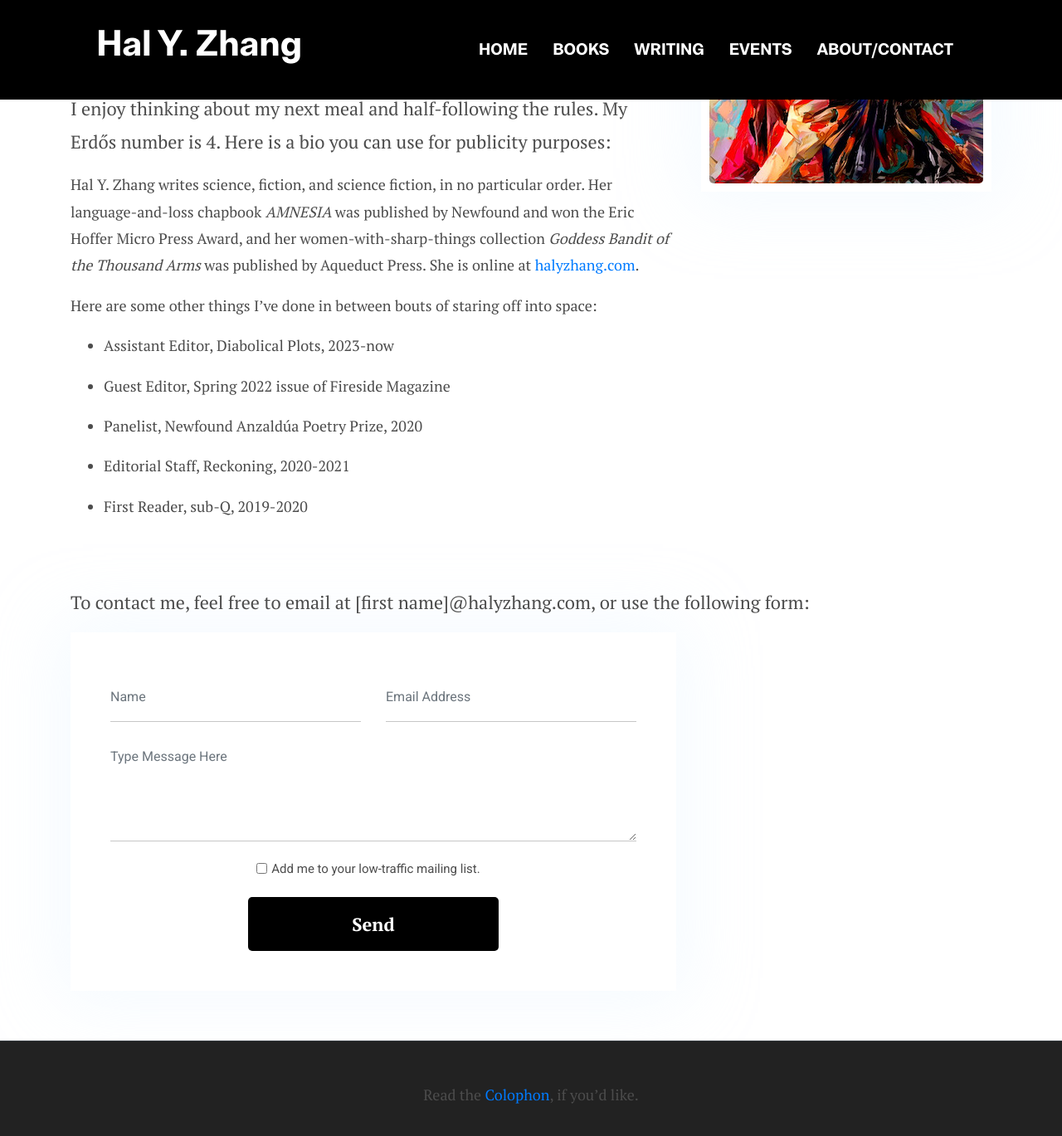
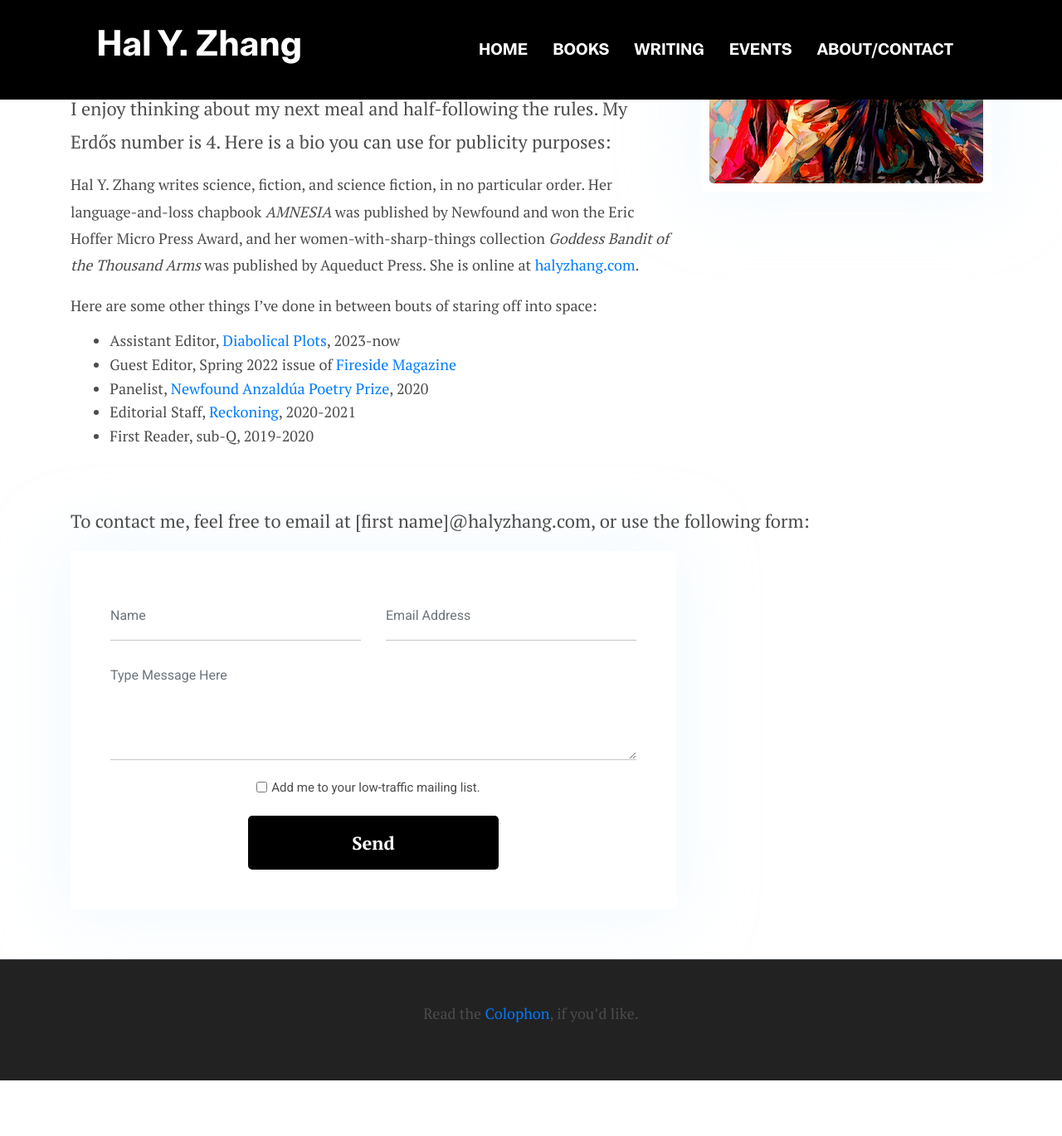
Before and after one commit to abbynicoleyee/abbynicoleyee.github.io, a Jekyll site: the page built from _pages/about.md, in a window 1280 px wide and 1400 px high, scrolled down 473 px. Shown: the top 1369 px of the window at 83% size. Built offline with Jekyll 4.4.1, drawn with Linux system fonts in a browser that asks for light colours; after the commit the page ends 1775 px from its top, so only the background shows below that.

Commit message:
added links

```diff
--- a/_pages/about.md
+++ b/_pages/about.md
@@ -12,8 +12,8 @@
 
 Here are some other things I've done in between bouts of staring off into space:
 
-- <p>Assistant Editor, Diabolical Plots, 2023-now</p>
-- <p>Guest Editor, Spring 2022 issue of Fireside Magazine</p>
-- <p>Panelist, Newfound Anzaldúa Poetry Prize, 2020</p>
-- <p>Editorial Staff, Reckoning, 2020-2021</p>
-- <p>First Reader, sub-Q, 2019-2020</p>
+- Assistant Editor, [Diabolical Plots](https://www.diabolicalplots.com/), 2023-now
+- Guest Editor, Spring 2022 issue of [Fireside Magazine](https://firesidefiction.com/)
+- Panelist, [Newfound Anzaldúa Poetry Prize](https://newfound.org/poetry-prize), 2020
+- Editorial Staff, [Reckoning](https://reckoning.press/), 2020-2021
+- First Reader, sub-Q, 2019-2020
--- a/assets/scss/style.scss
+++ b/assets/scss/style.scss
@@ -51,3 +51,7 @@
 span.footnote {
     color: #007bff;
 }
+
+.container li {
+    margin: 0.4em;
+}
```
